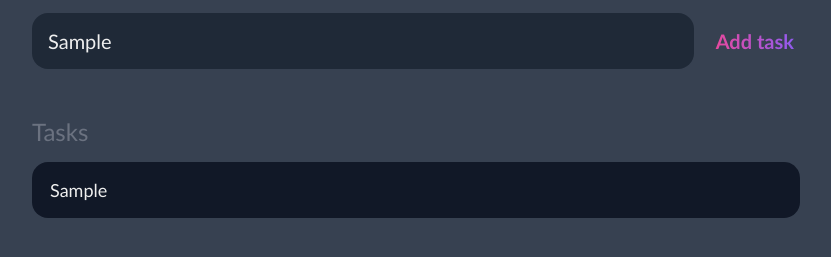
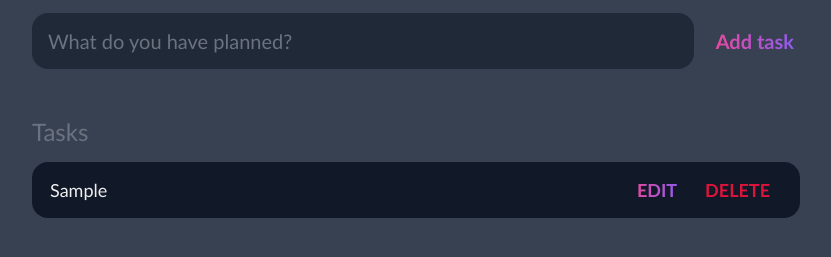
Before and after one commit to mahmutgoktug/ToDo, a plain HTML site: page index.html in a window 1280 px wide. Both pictures are taken after typing "Sample" into the empty fields and a click on the input "Add task". Shown: the part 83-340 px from the top of the page, without its empty margins (224-1055 px from the left). Drawn offline with Linux system fonts and the light colour scheme.

Commit message:
finished.

```diff
--- a/style.css
+++ b/style.css
@@ -106,6 +106,10 @@ main {
     margin-bottom: 1rem;
 }
 
+#tasks .task .content {
+    flex: 1 1 0%;
+}
+
 #tasks .task .content .text {
     color: var(--light);
     font-size: 1.125rem;
--- a/todo.js
+++ b/todo.js
@@ -32,6 +32,36 @@ window.addEventListener('load', () => {
        const task_actions_el = document.createElement('div');
        task_actions_el.classList.add('actions');
 
+       const task_edit_el = document.createElement('button');
+       task_edit_el.classList.add('edit');
+       task_edit_el.innerHTML = 'Edit';
+
+       const task_delete_el = document.createElement('button');
+       task_delete_el.classList.add('delete');
+       task_delete_el.innerHTML = 'Delete';
+
+       task_actions_el.appendChild(task_edit_el);
+       task_actions_el.appendChild(task_delete_el);
+
+       task_el.appendChild(task_actions_el);
+
        list_el.appendChild(task_el);
-    })
-})
+
+       input.value = '';
+
+       task_edit_el.addEventListener('click', () => {
+            if(task_edit_el.innerText.toLowerCase() == 'edit') {
+                task_input_el.removeAttribute('readonly');
+                task_input_el.focus();
+                task_edit_el.innerText = 'Save';
+            } else {
+                task_input_el.setAttribute('readonly', 'readonly');
+                task_edit_el.innerText = 'Edit';
+            }
+       });
+
+       task_delete_el.addEventListener('click', () => {
+            list_el.removeChild(task_el);
+       });
+    });
+});
```
